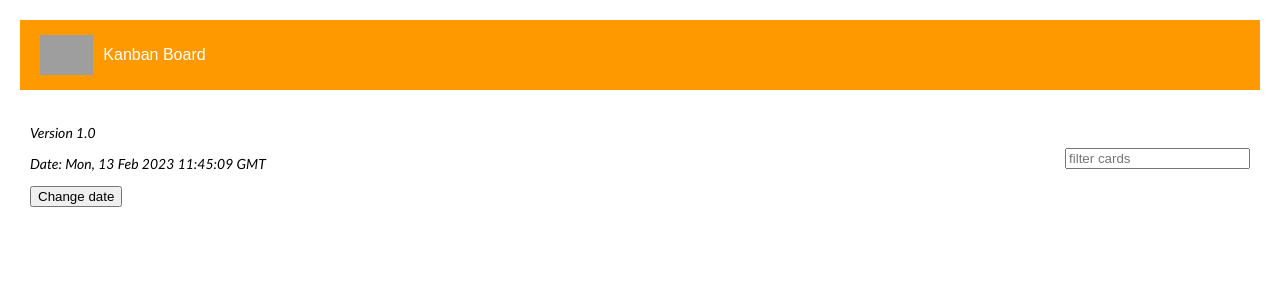
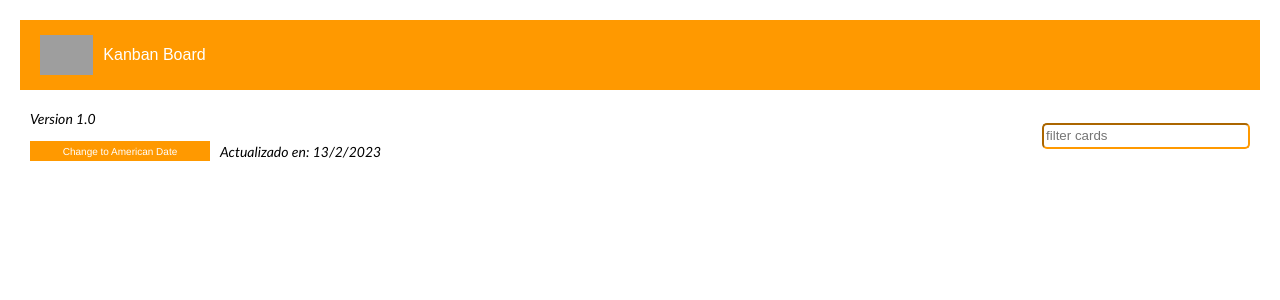
Before and after one commit to hectortrubia/react_kanban_board_project, a React (Create React App) app: page / in a window 1280 px wide. Shown: the top 300 px of the page. Built offline with nearby package versions, Linux system fonts and the light colour scheme; grey boxes are pictures that could not be loaded.

Commit message:
nav and date changes

```diff
--- a/src/components/nav/index.jsx
+++ b/src/components/nav/index.jsx
@@ -5,6 +5,7 @@ function Nav() {
 
     return (
         <React.Fragment>
+
             <div className='nav'>
                 <img className="img" src="https://cdn-icons-png.flaticon.com/512/5065/5065589.png" alt="img" />
                 <p className="text">Kanban Board</p>
--- a/src/components/nav/style.css
+++ b/src/components/nav/style.css
@@ -3,7 +3,9 @@
     background-color:#ff9900;
     min-width: auto ;
     height: 70px;
-    margin: 20px;
+    margin-left: 20px;
+    margin-right: 20px;
+    margin-top: 20px;
     display: flex;
     align-items: center;
 }
--- a/src/components/search-tasks/index.jsx
+++ b/src/components/search-tasks/index.jsx
@@ -5,23 +5,44 @@ import { useState } from 'react';
 function SearchTask() {
 
     const date = new Date();
-    const localDate = date.toUTCString();
-    const stringDate = date.toDateString()
-    const [currentDate, updateDate] = useState(localDate);
+    const stringDate = date.toUTCString()
+
+    function spanishDate(date, format) {
+
+        let shortDate =
+            format.replace('mm', date.getMonth() + 1)
+                .replace('yy', date.getFullYear())
+                .replace('dd', date.getDate());
+
+        return shortDate;
+    }
+
+    let spainDate = spanishDate(date, 'dd/mm/yy');
+    let americantext = "Change to American Date";
+    let spanishtext = "Cambiar a Fecha de España";
+    let americanupdated = "Updated on:"
+    let spainupdated = "Actualizado en:"
+
+    const [currentDate, updateDate] = useState(spainDate);
+    const [currenttext, updateText] = useState(americantext);
+    const [currentlang, updateLang] = useState(spainupdated);
 
 
     function changeDate() {
 
-
-
-        if (currentDate ===localDate) {
+        if (currentDate === spainDate) {
 
             updateDate(stringDate);
-            console.log("es igual");
+            updateText(spanishtext);
+            updateLang(americanupdated);
+
         }
-        else{
-            updateDate(localDate);
-            console.log("no es igual");
+        else if (currentDate !== spainDate) {
+
+            updateDate(spainDate);
+            updateText(americantext);
+            updateLang(spainupdated);
+
         }
 
     }
@@ -29,13 +50,15 @@ function SearchTask() {
     return (
 
         <Container className='search'>
-            <div>
-                <p>Version 1.0</p>
-                <p>{`Date: ${currentDate}`}</p>
-                <button onClick={changeDate}>Change date</button>
+            <div className='container-left'>
+                <p className='version'>Version 1.0</p>
+                <div className='date'>
+                    <button className='button' onClick={changeDate}>{currenttext}</button>
+                    <div>{`${currentlang}  ${currentDate}`}</div>
+                </div>
             </div>
             <div>
-                <input type="text" placeholder='filter cards' />
+                <input className='inp' type="text" placeholder='filter cards' />
             </div>
         </Container>
     );
--- a/src/components/search-tasks/style.css
+++ b/src/components/search-tasks/style.css
@@ -1,4 +1,4 @@
-.search{
+.search {
 
     display: flex;
     flex-direction: row;
@@ -6,8 +6,43 @@
     justify-content: space-between;
     margin-left: 30px;
     margin-right: 30px;
-    font-family:'Trebuchet MS', 'Lucida Sans Unicode', 'Lucida Grande', 'Lucida Sans', Arial, sans-serif;
+    font-family: 'Trebuchet MS', 'Lucida Sans Unicode', 'Lucida Grande', 'Lucida Sans', Arial, sans-serif;
     font-size: 14px;
     font-style: oblique;
 
 }
+
+.container-left {
+    width: 500px;
+}
+
+.version{
+    margin-top: 20px;
+}
+
+.date {
+    width: 500px;
+    display: flex;
+    flex-direction: row;
+    align-items: center;
+    margin-bottom: 20px;
+}
+
+.button {
+    height: 20px;
+    width: 180px;
+    background-color: #ff9900;
+    color: #ffffff;
+    margin-right: 10px;
+    border: none;
+    font-size: 10px;
+    font-family: 'Franklin Gothic Medium', 'Arial Narrow', Arial, sans-serif
+}
+
+.inp {
+
+    height: 20px;
+    width: 200px;
+    border-radius: 5px;
+    border-color: #ff9900;
+}
```
